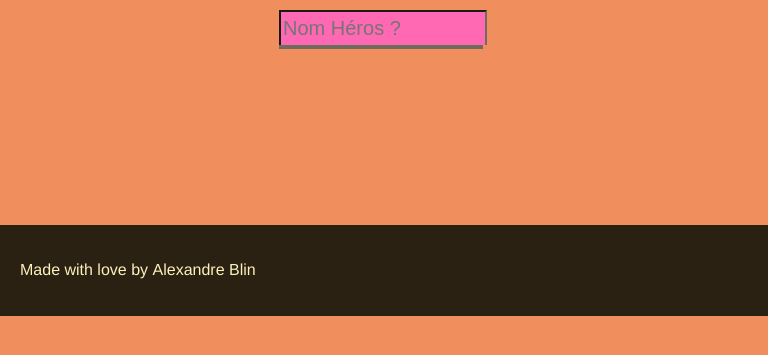
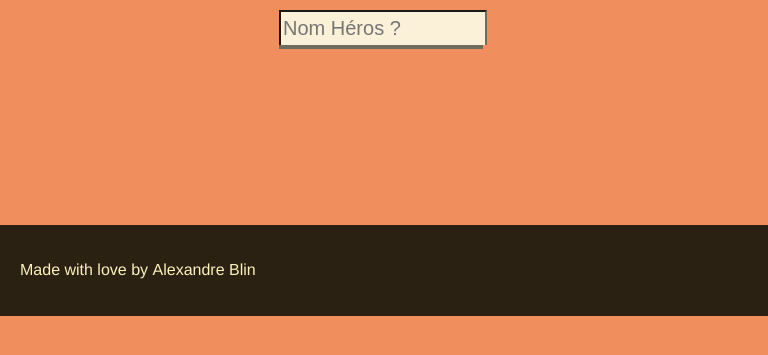
Before and after one commit to sundrie/Fire-Emblem-Strategic-App, a PHP site: page /FEAcharapp/pages/characterbuilder.html in a window 768 px wide. Shown: the part 232-587 px from the top of the page. Run offline with PHP 8.4, Linux system fonts and the light colour scheme; some libraries are stand-ins or nearby versions; some web fonts are replaced.

Commit message:
Changement de plan pour la liste talents donc au final je la centre juste au dessus de la carte Heros

```diff
--- a/static/css/master.css
+++ b/static/css/master.css
@@ -626,6 +626,7 @@ footer a{
   /* On modifie l'ordre pour que les 2 listes se regroupent */
   .TalentsListclass{
     order: 1;
+    margin: 0 auto;
   }
   .MainContent{
     order: 2;
@@ -634,11 +635,6 @@ footer a{
   .formulaireRecherche {
     width: 200px;
     margin: 0 auto;
-  }
-
-  .formulaireRecherche *, .TalentsListclass{
-    background: hotpink;
-    flex-direction: row;
   }
   .HeroBuildCard{
     margin: 0 auto;
```
